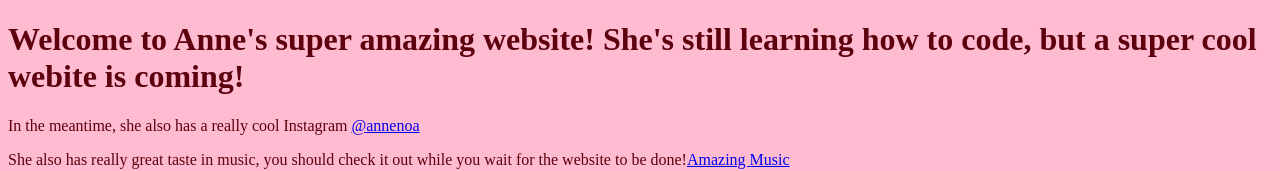
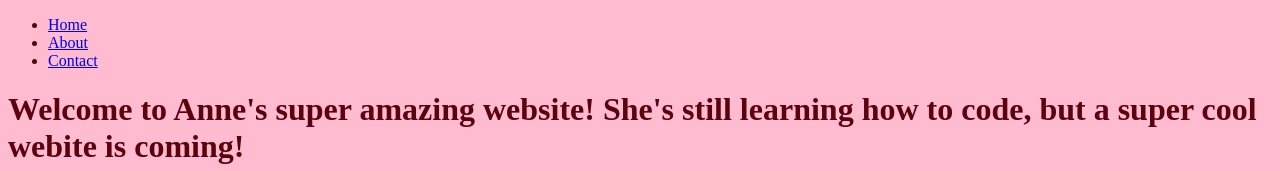
Before and after one commit to AnneNoa04/Annenoa, a plain HTML site: page index.html in a window 1280 px wide. Shown: the top 171 px of the page. Drawn offline with Linux system fonts and the light colour scheme.

Commit message:
Ninth Run

```diff
--- a/index.html
+++ b/index.html
@@ -7,9 +7,16 @@
         <link rel="icon" href="favicon.ico" type="image/x-icon">
     </head>
     <body>
+        <nav>
+            <ul>
+                <li><a href="index.html">Home</a></li>
+                <li><a href="about.html">About</a></li>
+                <li><a href="contact.html">Contact</a></li>
+            </ul>
+        </nav>
         <h1> Welcome to Anne's super amazing website! She's still learning how to code, but a super cool webite is coming!</h1>
     <p>In the meantime, she also has a really cool Instagram <a href="https://www.instagram.com/annenoa" target="_blank">@annenoa</a></p>
-    <p> She also has really great taste in music, you should check it out while you wait for the website to be done!<a href="https://open.spotify.com/user/annenoa" target="_blank">Amazing Music</a></p>
+    <p> She also has really great taste in music, you should check it out while you wait for the website to be done! <a href="https://open.spotify.com/user/annenoa" target="_blank">Amazing Music</a></p>
     <img src="images/pxl_20240329_014958011.jpg" alt="This is supposed to be a photo of a cat...Please hold">
 
     <p> Mind you, Anne is a business/marketing student, and no knowledge of programming or coding, so this will probably take a while and many many tries </p>
```
